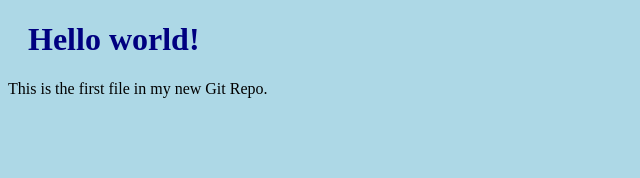
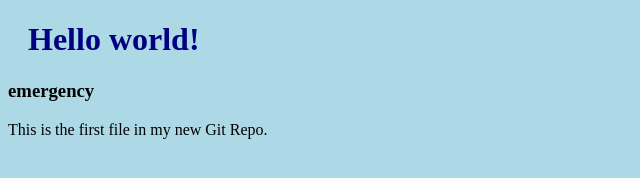
Before and after one commit to raghavenderdevops/webappgitpract, a plain HTML site: page index.html in a window 1280 px wide. Shown: the whole page, without its empty margins (0-640 px from the left). Drawn offline with Linux system fonts and the light colour scheme.

Commit message:
emergency

```diff
--- a/index.html
+++ b/index.html
@@ -7,6 +7,7 @@
 <body>
 
 <h1>Hello world!</h1>
+<h3>emergency</h3>
 <p>This is the first file in my new Git Repo.</p>
 
 </body>
```
